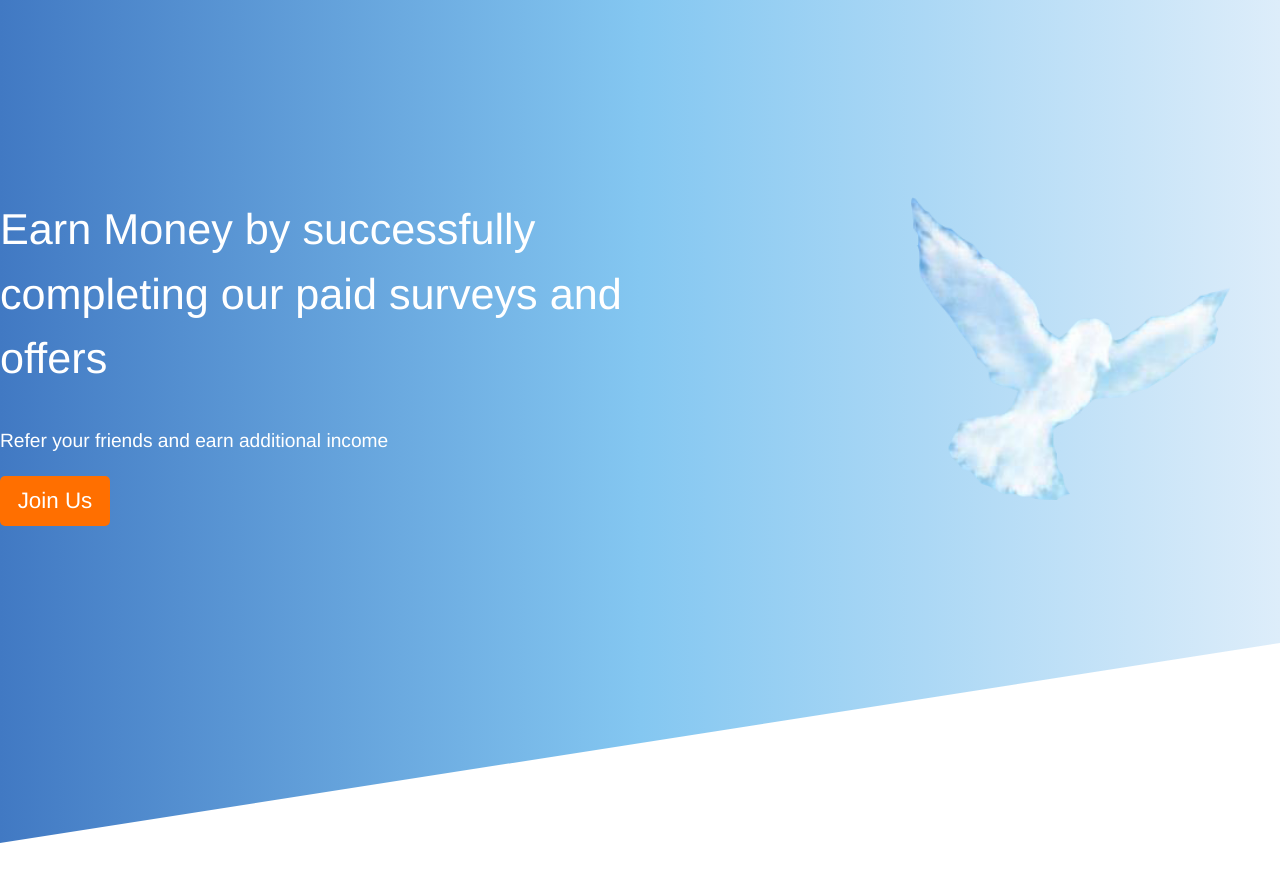
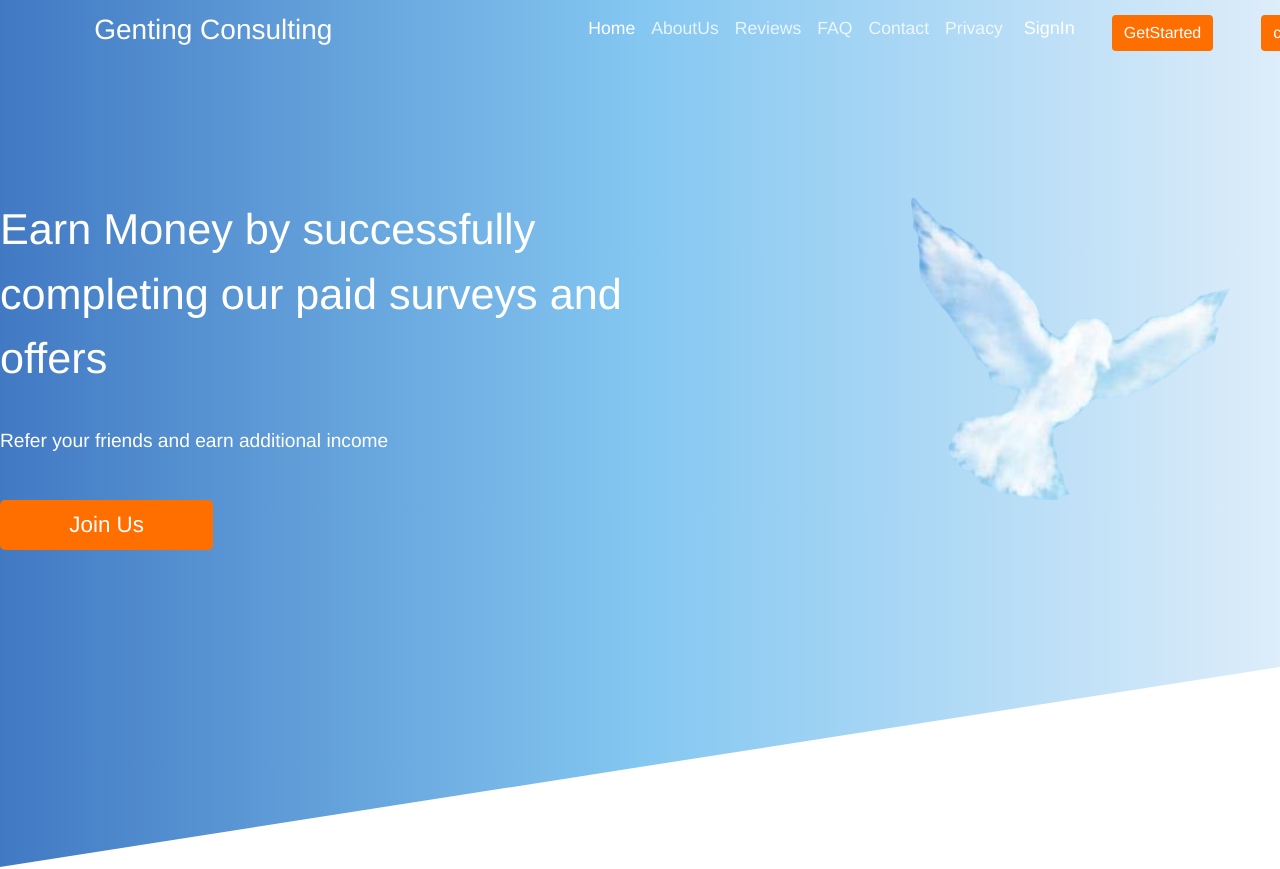
Before and after one commit to wawoyuanli/website, a Vue app: page /contact#/home in a window 1280 px wide. Shown: the top 869 px of the page. Built offline with nearby package versions, Linux system fonts and the light colour scheme.

Commit message:
导航栏样式修改

```diff
--- a/src/components/nav.vue
+++ b/src/components/nav.vue
@@ -9,7 +9,14 @@
           </div>
         </a>
       </div>
-      <div class="col-md-3 pt-2" v-if="lang === 'fr' || lang === 'ge'">
+      <div class="col-md-3 pt-2" v-if="lang === 'ge'">
+        <a href="#/home" class="navbar-brand col-md-12">
+          <div :style="{ color: color }" class="h3 text-center">
+            {{ $t("nav.webLogo") }}
+          </div>
+        </a>
+      </div>
+       <div class="col-md-2 pt-2" v-if="lang === 'fr'">
         <a href="#/home" class="navbar-brand col-md-12">
           <div :style="{ color: color }" class="h3 text-center">
             {{ $t("nav.webLogo") }}
@@ -17,7 +24,7 @@
         </a>
       </div>
       <!--中文 英文 显示样式-->
-      <div class="col-md-2" v-if="lang === 'en' || lang === 'zh'"></div>
+      <div class="col-md-1" v-if="lang === 'en' || lang === 'zh'"></div>
       <div class="col-md-6" v-if="lang === 'en' || lang === 'zh'">
         <nav
           class="navbar navbar-expand-lg navbar-light navbar-shrink"
@@ -227,7 +234,7 @@
         </nav>
       </div>
       <!--fr-->
-      <div class="col-md-9" v-if="lang === 'fr'">
+      <div class="col-md-10" v-if="lang === 'fr'">
         <nav
           class="navbar navbar-expand-lg navbar-light navbar-shrink"
           id="mainNav"
@@ -236,7 +243,7 @@
             <ul class="navbar-nav ml-3">
               <li class="nav-item">
                 <a
-                  class="nav-link actived h6 "
+                  class="nav-link actived h6"
                   href="#/home"
                   :style="{ color: color }"
                   >{{ $t("nav.home") }}
@@ -359,7 +366,7 @@ export default {
     };
   },
   mounted() {
-    let lang = localStorage.getItem("lang");
+    let lang = localStorage.getItem("lang") || 'en';
     this.lang = lang;
   },
   computed: {
--- a/src/lang/en/en_nav.js
+++ b/src/lang/en/en_nav.js
@@ -1,11 +1,11 @@
 export default {
     webLogo: 'Genting Consulting',
     home: 'Home',
-    about: 'About Us',
+    about: 'AboutUs',
     FAQ: 'FAQ',
     contact: 'Contact',
-    signIn: 'Sign In',
-    getStarted: 'Get started',
+    signIn: 'SignIn',
+    getStarted: 'GetStarted',
     changeLanguage: 'change language',
     privacy: 'Privacy',
     reviews:'Reviews'
--- a/src/lang/fr/fr_nav.js
+++ b/src/lang/fr/fr_nav.js
@@ -1,6 +1,6 @@
 export default {
   webLogo: 'Conseil Genting',
-  home: `Page d'accueil`,
+  home: "Page d'accueil",
   about: 'à propos de nous',
   FAQ: 'FAQ',
   contact: 'Nous contacter',
--- a/src/views/home/index.vue
+++ b/src/views/home/index.vue
@@ -26,7 +26,7 @@
             <p style="font-size: 1.2rem; color: #fff; padding: 20px 0px">
               {{ $t("home.refer") }}
             </p>
-            <div class="joinus-btn">
+            <div class="joinus-btn col-md-4 mt-4">
               <a href="#/registerInfo">{{ $t("home.join") }}</a>
             </div>
           </div>
@@ -720,7 +720,7 @@ export default {
     border: none;
     background-color: #ff6f00;
     border-color: #ff6f00;
-    width: 110px;
+    // width: 110px;
     height: 50px;
     line-height: 50px;
     border-radius: 5px;
```
